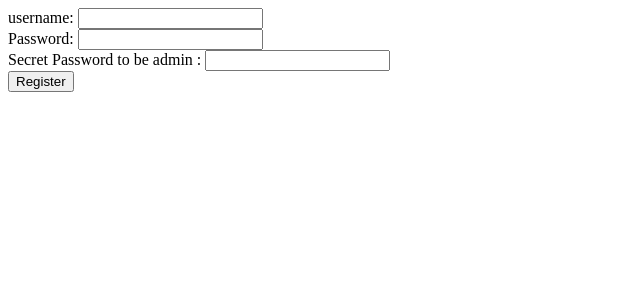
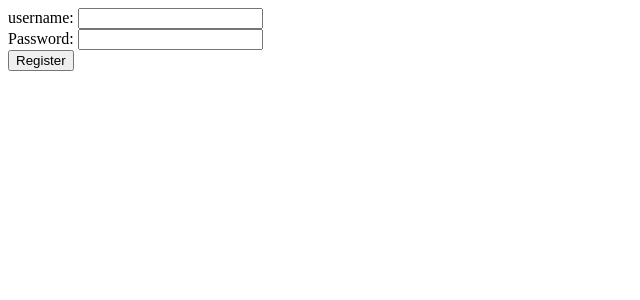
Before and after one commit to Incinscible/secure-web-dev-frontend, a SvelteKit app: page /register in a window 1280 px wide. Shown: the top 300 px of the page, without its empty margins (0-640 px from the left). Built offline with nearby package versions, Linux system fonts and the light colour scheme.

Commit message:
role admin supprimé

```diff
--- a/src/routes/register/+page.svelte
+++ b/src/routes/register/+page.svelte
@@ -5,14 +5,10 @@
     let username = "";
   let password = "";
   let jwtToken = "";
-  let secretPasswordRole = "";
   let role = "user";
 
   async function handleSubmit(event) {
     event.preventDefault();
-    if (secretPasswordRole=="yolegang") {
-        role="admin";
-    }
     try {
       const response = await fetch($myURL + '/users/register', {
         method: 'POST',
@@ -52,7 +48,5 @@
       <input type="password" value={password} on:input={e => password = e.target.value} required />
     </label>
     <br />
-    <span>Secret Password to be admin : <input type="password" bind:value={secretPasswordRole}></span>
-    <br />
     <button type="submit">Register</button>
   </form>
```
